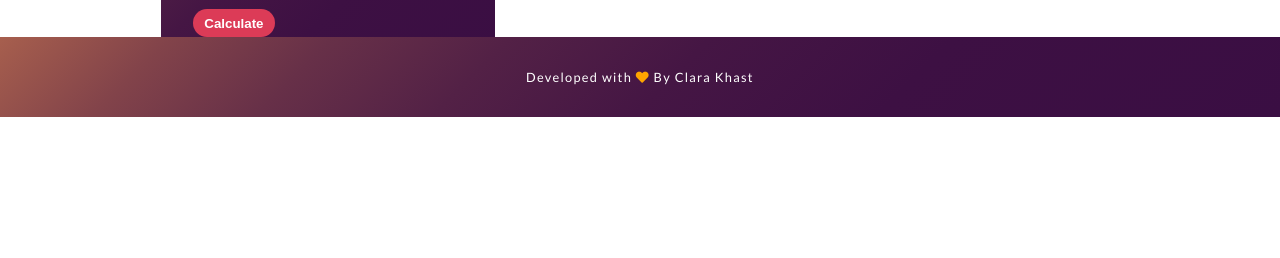
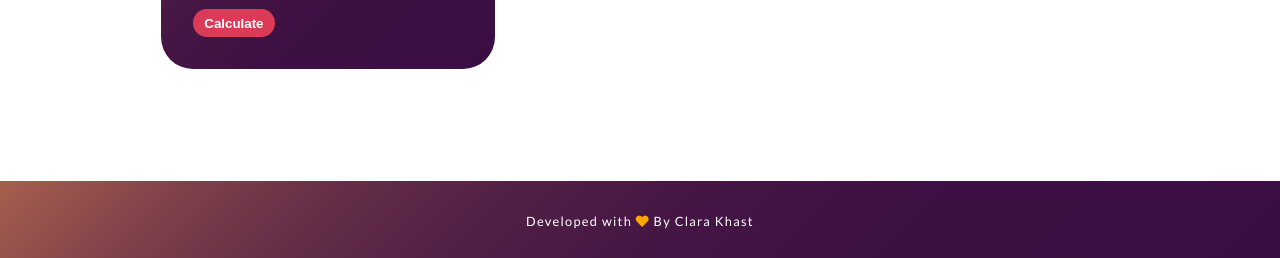
Before and after one commit to clarakhast/Payroll-Web-Application, a plain HTML site: page index.html in a window 1280 px wide. Shown: the part 958-1216 px from the top of the page. Before the commit the page ends 1139 px from the top, so only its background shows below. Drawn offline with Linux system fonts and the light colour scheme.

Commit message:
footer changed

```diff
--- a/css/style.css
+++ b/css/style.css
@@ -205,10 +205,6 @@ footer {
     text-align: center;
     padding: 2rem;
     letter-spacing: 0.1em;
-    margin:0;
-    position: absolute;
-    bottom:0;
-    width: 100%;
 }
 
 
```
